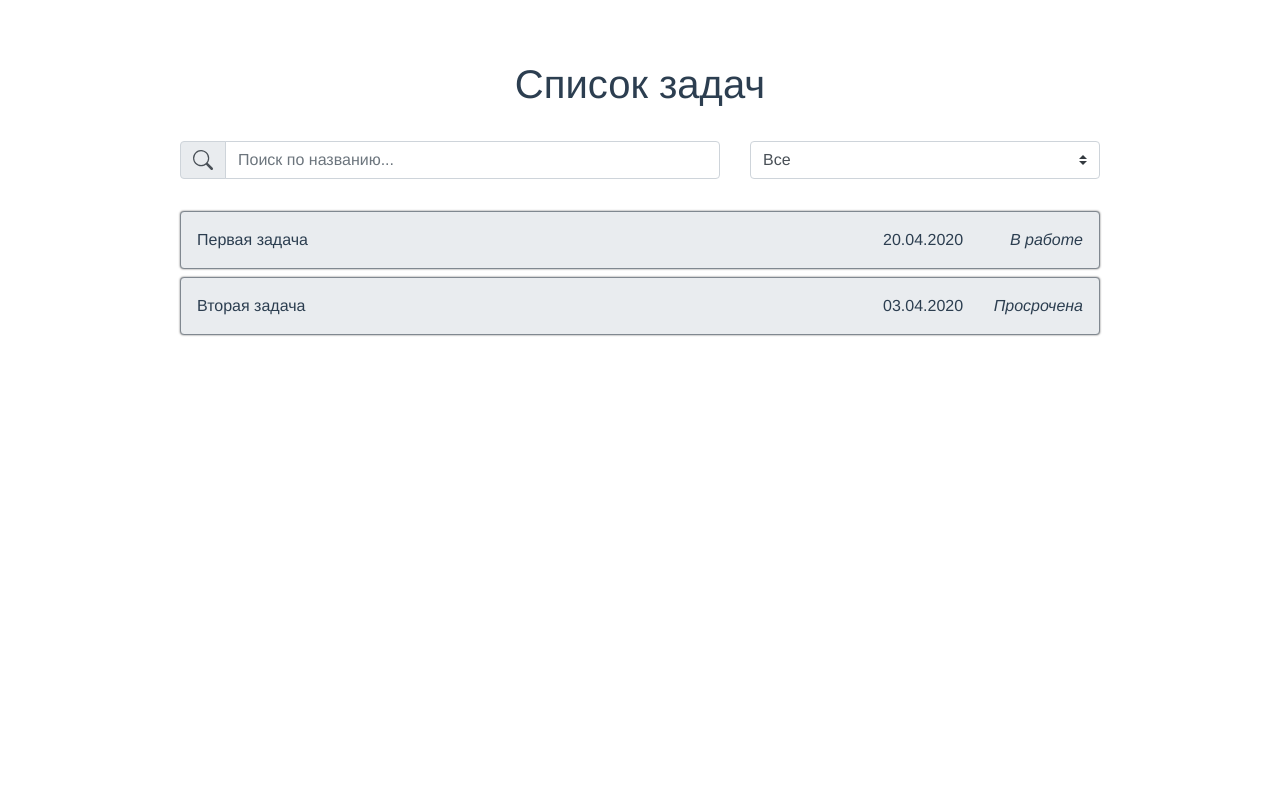
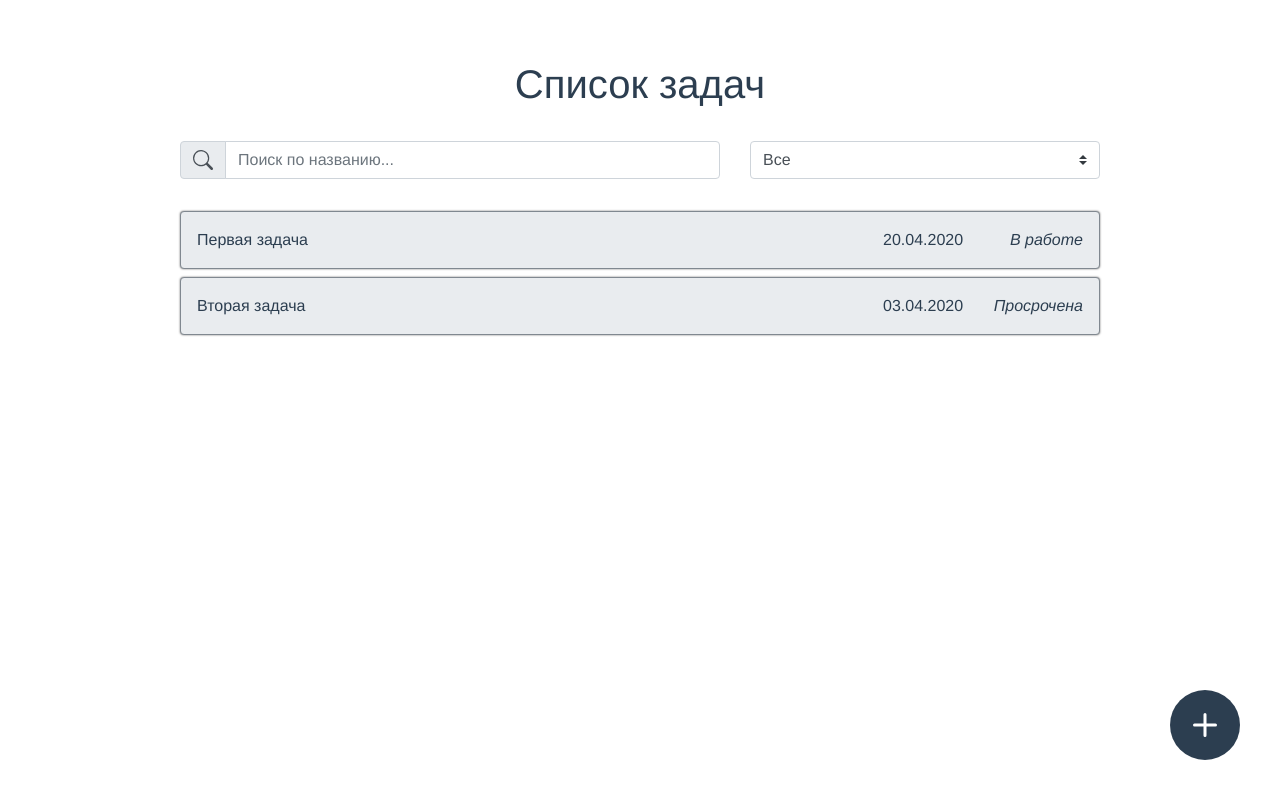
Before and after one commit to khartumov/task_manager, a Vue app: page / in a window 1280 px wide. Built offline with nearby package versions, Linux system fonts and the light colour scheme.

Commit message:
add newtask button

```diff
--- a/src/components/Tasks.vue
+++ b/src/components/Tasks.vue
@@ -35,6 +35,16 @@
           <TaskList />
         </b-col>
       </b-row>
+      <router-link
+        to="/newtask"
+        class="tasks__add-new"
+      >
+        <b-icon
+          class="tasks__add-new-icon"
+          icon="plus"
+          font-scale="3"
+        />
+      </router-link>
     </b-container>
   </div>
 </template>
@@ -73,8 +83,37 @@ export default {
 }
 </script>
 
-<style lang="less">
+<style lang="less" scoped>
   .tasks {
     padding-top: 25px;
+
+    &__add-new {
+      position: fixed;
+      z-index: 100;
+      display: flex;
+      justify-content: center;
+      align-items: center;
+      bottom: 40px;
+      right: 40px;
+      background: #2c3e50;
+      height: 70px;
+      width: 70px;
+      border-radius: 50%;
+      transition: all 0.3s;
+
+      @media (max-width: 768px) {
+        height: 45px;
+        width: 45px;
+      }
+
+      &:hover {
+        box-shadow: 0 0 20px 0 rgba(50, 50, 50, 0.75);
+        transform: rotate(180deg);
+      }
+    }
+
+    &__add-new-icon {
+      color: #fff;
+    }
   }
 </style>
```
